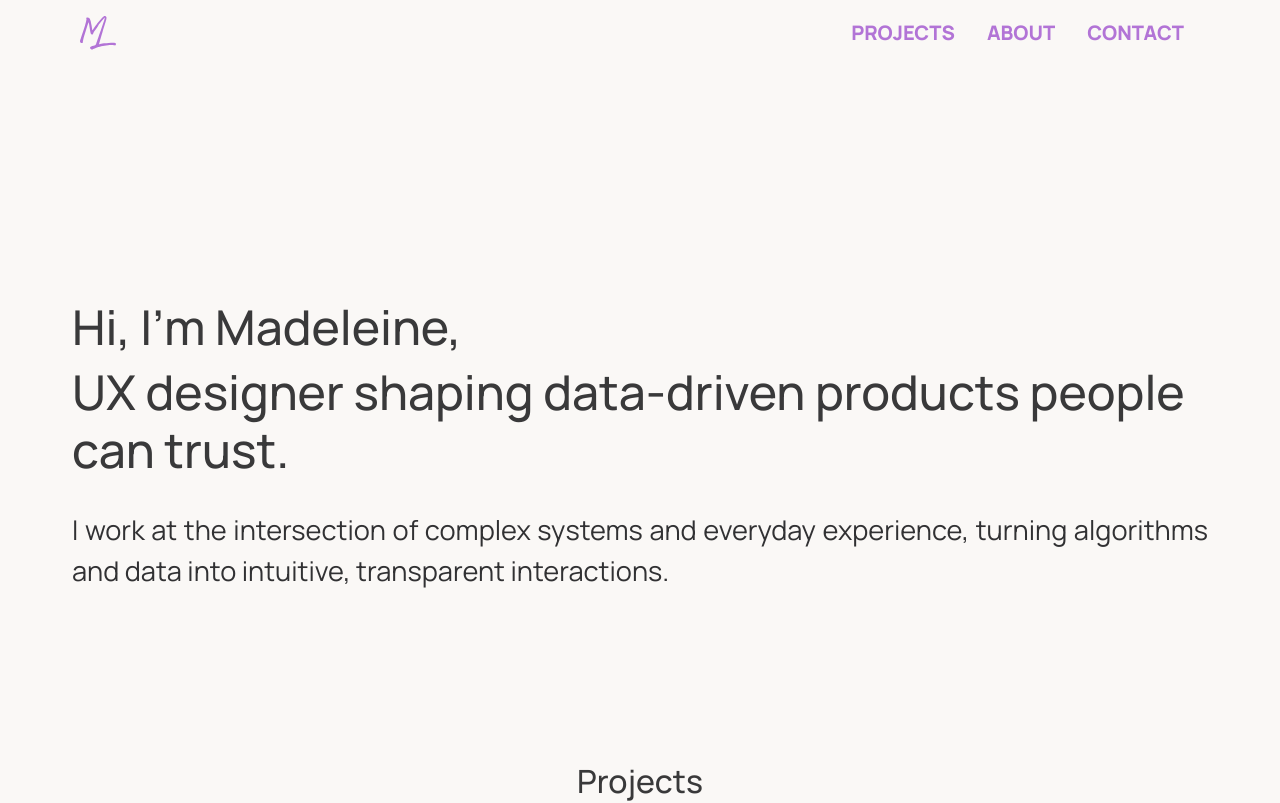
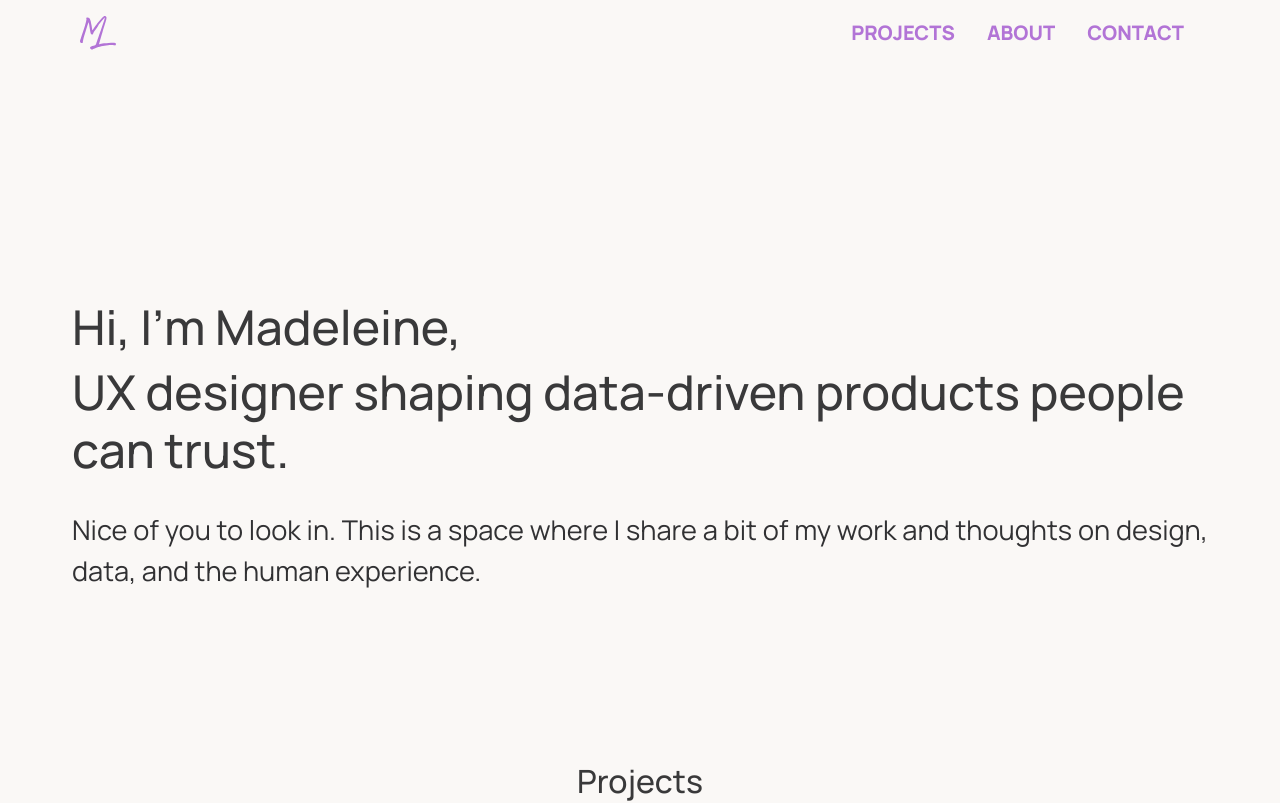
Before and after one commit to MadeleineLexen/madeleinelexen.github.io, a React (Vite) app: page /#/ in a window 1280 px wide. Shown: the top 803 px of the page. Built offline with nearby package versions, Linux system fonts and the light colour scheme.

Commit message:
Updated hero text

```diff
--- a/src/pages/HeroContent.jsx
+++ b/src/pages/HeroContent.jsx
@@ -8,7 +8,7 @@ const HeroContent = () => {
         </h1>
         <h1 className="hero-heading left"> UX designer shaping data-driven products people can trust.</h1>
         <p className="hero-subheading left">
-          I work at the intersection of complex systems and everyday experience, turning algorithms and data into intuitive, transparent interactions.
+          Nice of you to look in. This is a space where I share a bit of my work and thoughts on design, data, and the human experience.
         </p>
       </div>
     </section>
```
